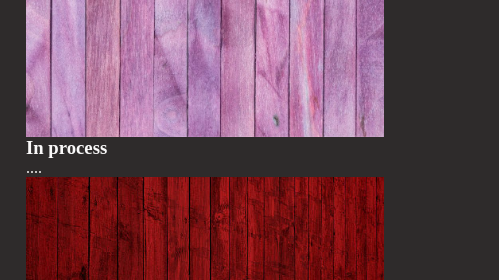
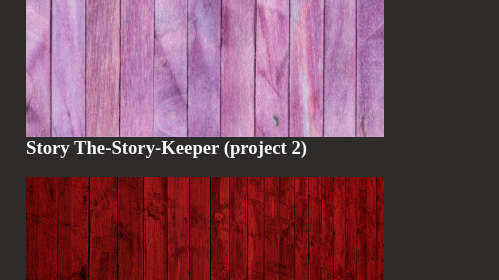
Before and after one commit to AyalaStonic/portfolio-ayalastonic, a plain HTML site: page index.html in a window 1280 px wide. Shown: the part 1600-1880 px from the top of the page, 781-1280 px from the left. Drawn offline with Linux system fonts and the light colour scheme.

Commit message:
some changes project 2

```diff
--- a/index.html
+++ b/index.html
@@ -91,7 +91,7 @@
                 </div>
 
                 <div class="work">
-                    <a href="https://github.com/xoerycaxo/The-Story-Keeper" target="_blank"><img src="./assets/images/190875552-ce4056ec-3532-41e0-946a-2725f93aaf53.png" alt="Project 2" /></a>
+                    <a href="https://github.com/xoerycaxo/The-Story-Keeper"><img src="./assets/images/190875552-ce4056ec-3532-41e0-946a-2725f93aaf53.png" alt="Project 2" /></a>
                     <div class="text">
                         <h3>In process</h3>
                         <p>....</p>
@@ -101,9 +101,10 @@
                 <div class="work">
                     <a href=""><img src="./assets/images/purplewood.jpg" alt="Working on it" /></a>
                     <div class="text">
-                        <h3>In process</h3>
-                        <p>....</p>
-                    </div>
+                        <h3>Story The-Story-Keeper
+                            (project 2)
+                        </h3>
+                                            </div>
                 </div>
 
                 <div class="work">
```
